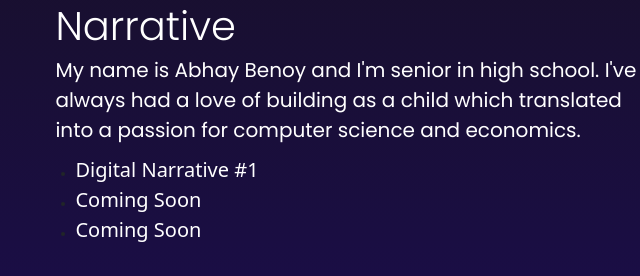
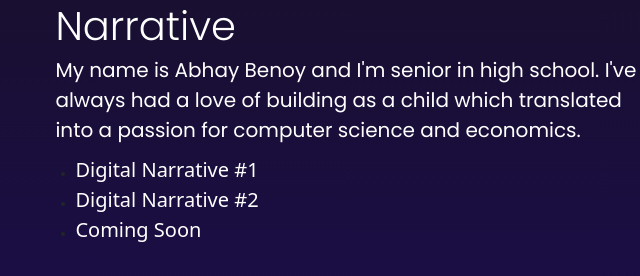
Before and after one commit to Benoy515/iSTEMi-Website, a plain HTML site: page index.html in a window 1280 px wide. Shown: the part 901-1177 px from the top of the page, 162-802 px from the left. Drawn offline with nearby package versions, Linux system fonts and the light colour scheme.

Commit message:
Updated digital narrative #2

```diff
--- a/index.html
+++ b/index.html
@@ -65,7 +65,7 @@
         <p>My name is Abhay Benoy and I'm senior in high school. I've always had a love of building as a child which translated into a passion for computer science and economics.</p>
         <ul>
           <li class="digitalNarrative"><a href="https://drive.google.com/file/d/1MbaEpT-e6YSesYX5UPN_077VMDkXxYRH/view?usp=sharing">Digital Narrative #1</a></li>
-          <li class="digitalNarrative"><a href="">Coming Soon</a></li>
+          <li class="digitalNarrative"><a href="https://drive.google.com/file/d/1ENkSq4SH6gmiiWOu1t1udZBy8PR-XlQl/view?usp=sharing">Digital Narrative #2</a></li>
           <li class="digitalNarrative"><a href="">Coming Soon</a></li>
         </ul>
       </div>
```
